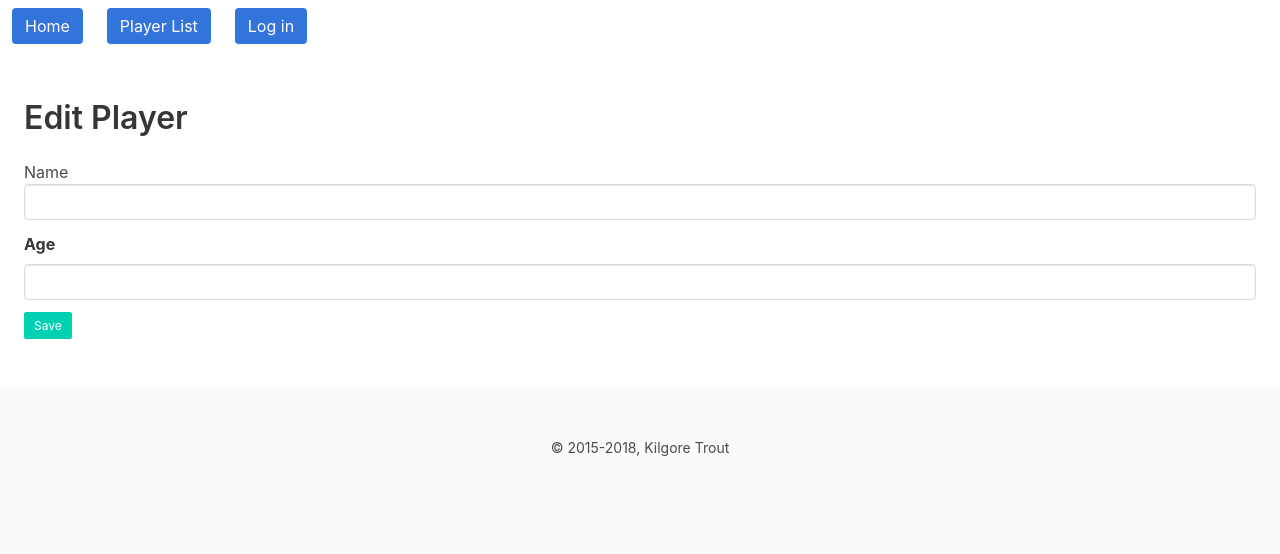
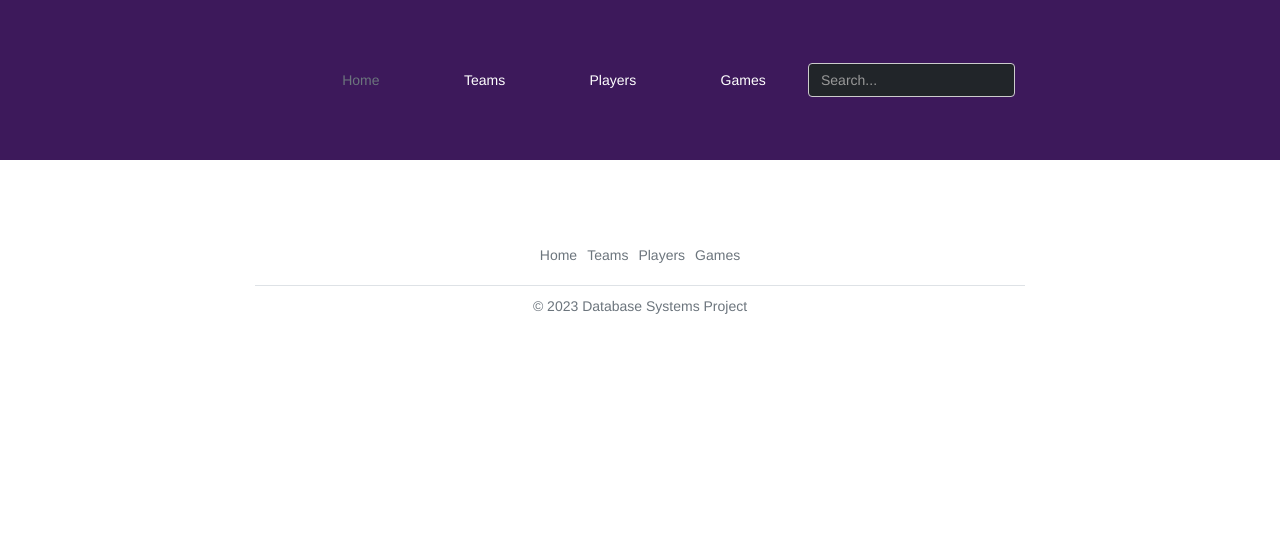
Before and after one commit to omeryldzk/DatabaseProject, a Flask app: page /new-player in a window 1280 px wide. Shown: the top 554 px of the page. Run offline with Flask 3, Linux system fonts and the light colour scheme; parts of the project's set-up code (start-up, migrations or seed data) failed here and were passed over; some libraries are stand-ins or nearby versions.

Commit message:
home screen and layout template added for front end

```diff
--- /dev/null
+++ b/static/css/style.css
@@ -0,0 +1,38 @@
+body {
+    margin: 0;
+    font-family: Arial, sans-serif;
+    background-color: #f4f4f4;
+  }
+
+  .container {
+    max-width: 800px;
+    margin: 50px auto;
+    text-align: center;
+  }
+
+  h1 {
+    font-size: 24px;
+  }
+
+  .leagues {
+    display: flex;
+    justify-content: center;
+    margin-top: 20px;
+  }
+
+  .leagues a {
+    margin: 0 10px;
+    text-decoration: none;
+  }
+
+  .leagues img {
+    width: 150px;
+    height: 150px;
+    border: 2px solid #ccc;
+    border-radius: 5px;
+    transition: transform 0.3s ease-in-out;
+  }
+
+  .leagues img:hover {
+    transform: scale(1.1);
+  }
--- a/static/mymovies.css
+++ /dev/null
@@ -1,6 +0,0 @@
-h1 {
-    color: #e9601a;
-}
-footer {
-    text-align: center;
-}
--- a/templates/layout.html
+++ b/templates/layout.html
@@ -1,56 +1,66 @@
 <!DOCTYPE html>
 <html lang="en">
+
 <head>
-    <meta charset="utf-8"/>
-    <meta name="viewport" content="width=device-width, initial-scale=1"/>
-    <title>Players - {% block title %}{% endblock %}</title>
-    <link rel="stylesheet"
-          href="https://cdnjs.cloudflare.com/ajax/libs/bulma/0.7.1/css/bulma.min.css"/>
-    <link rel="stylesheet"
-          href="{{ url_for('static', filename='mymovies.css') }}"/>
+    <meta charset="utf-8" />
+    <meta name="viewport" content="width=device-width, initial-scale=1" />
+    <title>DBP - {% block title %}{% endblock %}</title>
+    <link href="https://cdn.jsdelivr.net/npm/bootstrap@5.2.3/dist/css/bootstrap.min.css" rel="stylesheet"
+        integrity="sha384-rbsA2VBKQhggwzxH7pPCaAqO46MgnOM80zW1RWuH61DGLwZJEdK2Kadq2F9CUG65" crossorigin="anonymous">
+    <meta name="theme-color" content="#712cf9">
+    <link href="/static/css/style.css" rel="stylesheet">
+    <link rel="stylesheet" href="https://maxcdn.bootstrapcdn.com/bootstrap/3.4.1/css/bootstrap.min.css">
+    <script src="https://ajax.googleapis.com/ajax/libs/jquery/3.6.1/jquery.min.js"></script>
+    <script src="https://maxcdn.bootstrapcdn.com/bootstrap/3.4.1/js/bootstrap.min.js"></script>
 </head>
+
 <body>
-    <header>
-      <nav class="navbar" aria-label="main navigation">
-        <div class="navbar-brand">
-          <span class="navbar-item">
-            <a class="button is-link" href="{{ url_for('home_page') }}">Home</a>
-          </span>
-          <span class="navbar-item">
-            <a class="button is-link" href="{{ url_for('players_page') }}">Player List</a>
-          </span>
-          {% if current_user.is_admin %}
-          <span class="navbar-item">
-            <a class="button is-link" href="{{ url_for('player_add_page') }}">Add Player</a>
-          </span>
-          {% endif %}
-          <span class="navbar-item">
-          {% if not current_user.is_authenticated %}
-            <a class="button is-link" href="{{ url_for('login_page') }}">Log in</a>
-          {% else %}
-            {{ current_user.username }}
-            <a class="button is-link" href="{{ url_for('logout_page') }}">Log out</a>
-          {% endif %}
-        </span>
+  <header class="p-3" style="background-color: #3d195b;">
+    <div class="container">
+        <div class="d-flex flex-wrap align-items-center justify-content-center justify-content-lg-start">
+            <a href="/" class="d-flex align-items-center mb-2 mb-lg-0 text-white text-decoration-none">
+                <svg class="bi me-2" width="40" height="32" role="img" aria-label="Bootstrap"><use xlink:href="#bootstrap"/></svg>
+            </a>
+            <ul class="nav col-12 col-lg mb-2 justify-content-center mb-md-0">
+                <li class="nav-item mx-auto">
+                    <a href="{{ url_for('home_page') }}" class="nav-link px-2 text-secondary">Home</a>
+                </li>
+                <li class="nav-item mx-auto">
+                    <a href="{{ url_for('teams_page') }}" class="nav-link px-2 text-white">Teams</a>
+                </li>
+                <li class="nav-item mx-auto">
+                    <a href="{{ url_for('players_page') }}" class="nav-link px-2 text-white">Players</a>
+                </li>
+                <li class="nav-item mx-auto">
+                    <a href="{{ url_for('games_page') }}" class="nav-link px-2 text-white">Games</a>
+                </li>
+            </ul>
+
+            <form class="col-12 col-lg-auto mb-3 mb-lg-0 me-lg-3" role="search">
+                <input type="search" class="form-control form-control-dark text-bg-dark" placeholder="Search..." aria-label="Search" onkeyup="search()" id="searchbar">
+            </form>
         </div>
-      </nav>
+    </div>
   </header>
 
-    <main>
-      {% for message in get_flashed_messages() %}
-        <div class="notification is-info">{{ message }}</div>
-        {% endfor %}
-      <section class="section">
-        <div class="content">
-          {% block content %}{% endblock %}
-        </div>
-      </section>
-    </main>
+    <script src="https://cdn.jsdelivr.net/npm/bootstrap@5.2.3/dist/js/bootstrap.bundle.min.js"
+        integrity="sha384-kenU1KFdBIe4zVF0s0G1M5b4hcpxyD9F7jL+jjXkk+Q2h455rYXK/7HAuoJl+0I4"
+        crossorigin="anonymous"></script>
+    <script src="https://cdn.jsdelivr.net/npm/bootstrap@5.0.1/dist/js/bootstrap.bundle.min.js" integrity="sha384-gtEjrD/SeCtmISkJkNUaaKMoLD0//ElJ19smozuHV6z3Iehds+3Ulb9Bn9Plx0x4" crossorigin="anonymous"></script>
 
-    <footer class="footer">
-      <div class="content">
-        <small>&copy; 2015-2018, Kilgore Trout</small>
+    <footer>
+        <div class="container">
+            <footer class="py-3 my-4">
+              <ul class="nav justify-content-center border-bottom pb-3 mb-3">
+                <li class="nav-item"><a href="{{ url_for('home_page') }}" class="nav-link px-2 text-muted">Home</a></li>
+                <li class="nav-item"><a href="{{ url_for('teams_page') }}" class="nav-link px-2 text-muted">Teams</a></li>
+                <li class="nav-item"><a href="{{ url_for('players_page') }}" class="nav-link px-2 text-muted">Players</a></li>
+                <li class="nav-item"><a href="{{ url_for('games_page') }}" class="nav-link px-2 text-muted">Games</a></li>
+              </ul>
+              <p class="text-center text-muted">&copy; 2023 Database Systems Project</p>
+            </footer>
           </div>
     </footer>
 </body>
+
 </html>
```
Also changed, not shown: templates/home.html (+66 -9 lines). Lines whose indentation alone changed are shown as unchanged.
